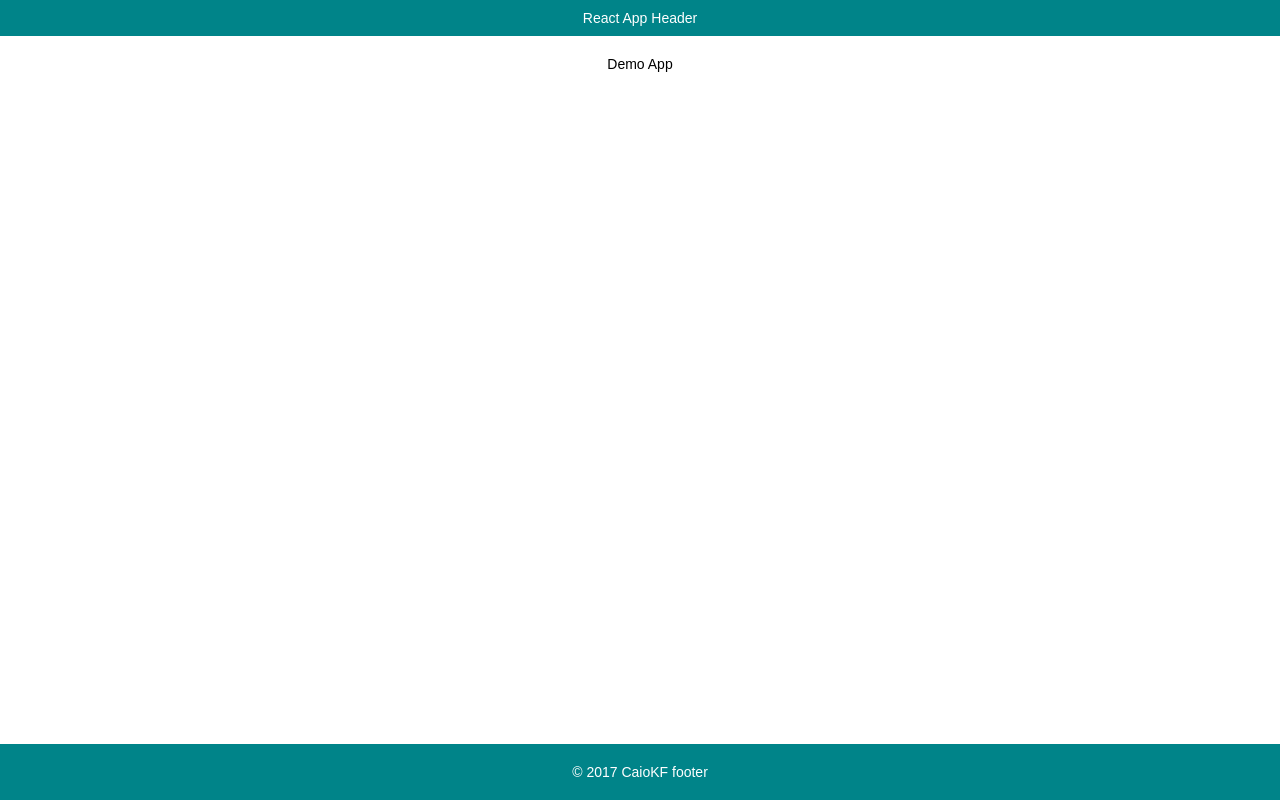
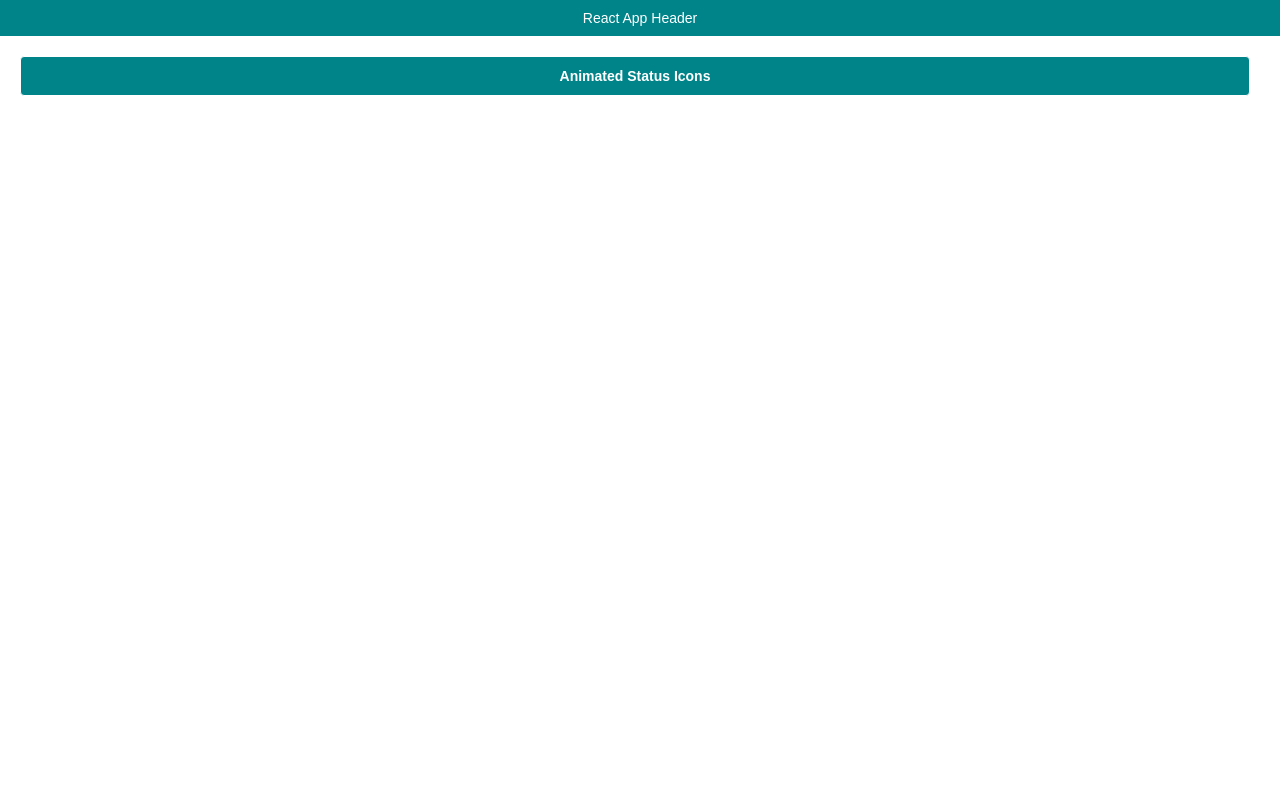
Before and after one commit to caiokf/react-ui-experiments, a React app: page / in a window 1280 px wide. Built offline with nearby package versions, Linux system fonts and the light colour scheme; what react-router-redux would draw is missing.

Commit message:
fixing button issue

```diff
--- a/public/index.html
+++ b/public/index.html
@@ -7,7 +7,7 @@
     <meta name="author" content="Caio Kinzel Filho (caiokf@gmail.com)" />
     <link rel="shortcut icon" type="image/png" href="%PUBLIC_URL%/favicon.png">
 
-    <title>React App</title>
+    <title>React UI Experiments</title>
   </head>
 
   <body id="root"></body>
--- a/src/router.js
+++ b/src/router.js
@@ -5,7 +5,9 @@ import { Provider } from 'react-redux'
 import { syncHistoryWithStore } from 'react-router-redux'
 import store from 'modules/store'
 
-import HomePage from 'views/pages/HomePage'
+import HomePage from 'views/pages/home.page'
+
+import AnimatedStatusIconsPage from 'views/pages/animated-status-icons/page'
 
 const history = syncHistoryWithStore(createBrowserHistory(), store)
 
@@ -14,6 +16,8 @@ export default (
     <BrowserRouter history={history}>
       <Switch>
         <Route exact path="/" component={HomePage} />
+
+        <Route exact path="/animated-status-icons" component={AnimatedStatusIconsPage} />
       </Switch>
     </BrowserRouter>
   </Provider>
--- a/src/views/components/button.js
+++ b/src/views/components/button.js
@@ -11,8 +11,8 @@ export default class Button extends Component {
   }
 }
 
-const StyledButton = styled.input`
-  ${css.fonts.regular}
+const StyledButton = styled.button`
+  ${css.typography.default}
   border-color: ${css.colors.teal};
   background-color: ${css.colors.teal};
   color: ${css.colors.white};
--- a/src/views/pages/Layout.js
+++ b/src/views/pages/Layout.js
@@ -13,10 +13,6 @@ export default class Layout extends Component {
         <Main>
           {this.props.children}
         </Main>
-
-        <Footer>
-          &copy; 2017 CaioKF footer
-        </Footer>
       </Body>
     )
   }
--- /dev/null
+++ b/src/views/pages/animated-status-icons/page.js
@@ -0,0 +1,14 @@
+import React, { Component } from 'react'
+import { connect } from 'react-redux'
+import styled from 'styled-components'
+import Layout from 'views/pages/layout'
+
+export default class AnimatedStatusIconsPage extends Component {
+  render() {
+    return (
+      <Layout title="Animated Status Icons">
+        Animated Status Icons
+      </Layout>
+    )
+  }
+}
--- a/src/views/pages/HomePage.js
+++ b/src/views/pages/home.page.js
@@ -1,13 +1,16 @@
 import React, { Component } from 'react'
 import { connect } from 'react-redux'
 import styled from 'styled-components'
-import Layout from 'views/pages/Layout'
+import Layout from 'views/pages/layout'
+import { Button } from 'views/components'
 
 class HomePage extends Component {
   render() {
     return (
       <Layout title="Home Page">
-        Demo App
+        <Button onClick={() => this.props.history.push('/animated-status-icons')}>
+          Animated Status Icons
+        </Button>
       </Layout>
     )
   }
--- a/src/views/styles/typography.js
+++ b/src/views/styles/typography.js
@@ -1,6 +1,6 @@
 export default {
   default: `
-    font-family: Museo Sans, sans-serif;
+    font-family: sans-serif;
     font-style: normal;
     font-weight: 300;
     font-size: 14px;
```
